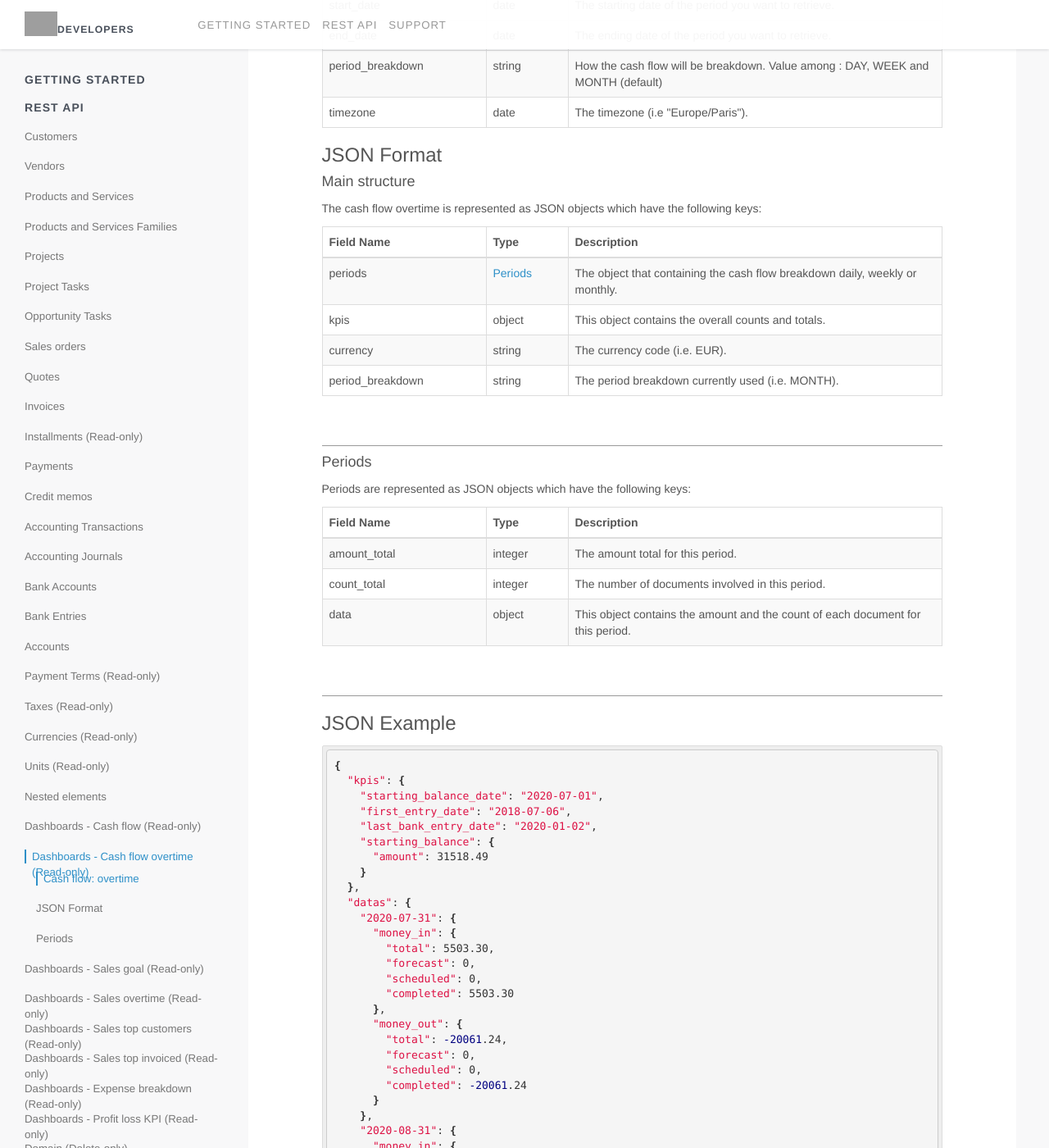
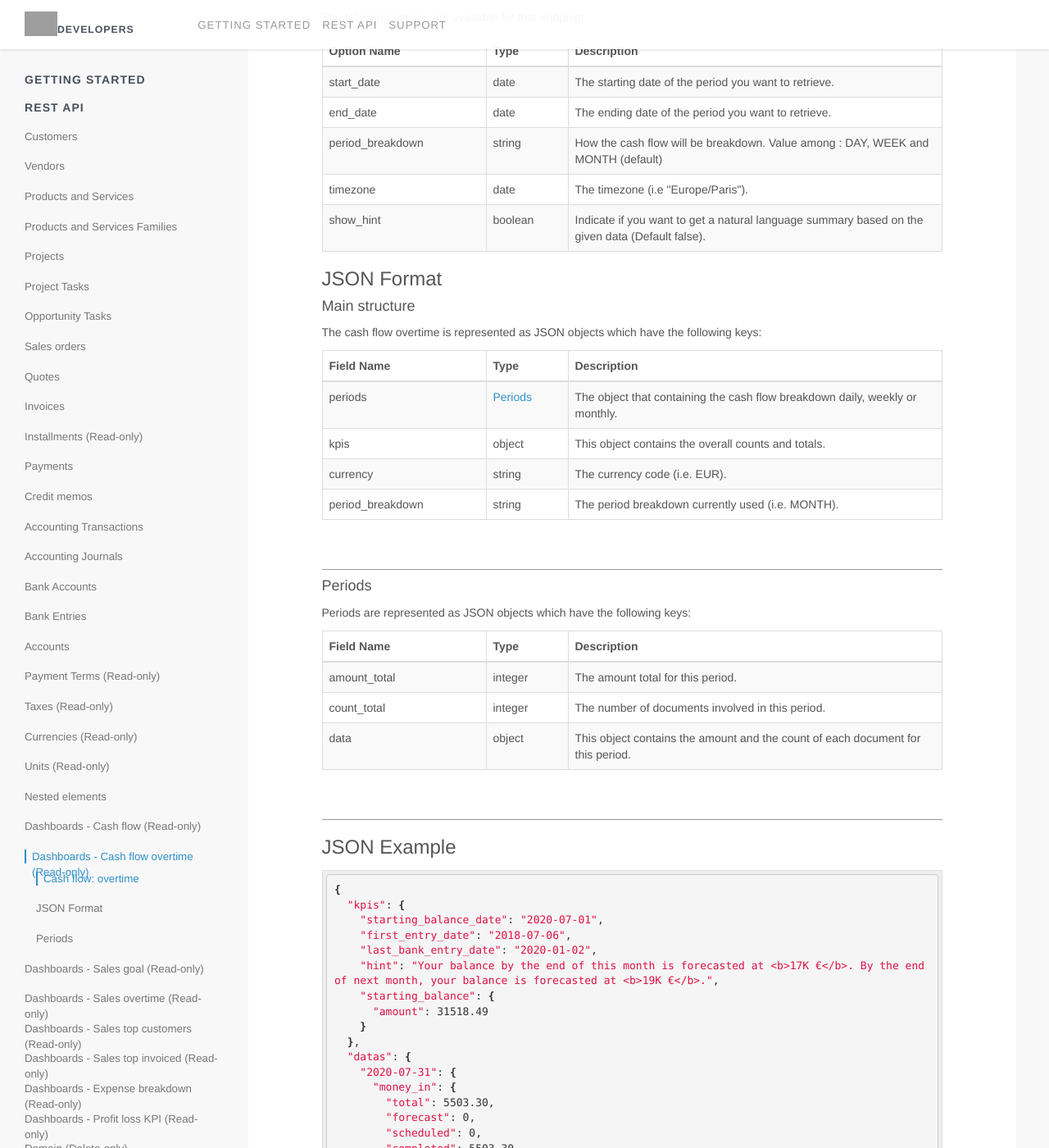
Before and after one commit to myERP/myerp.github.io, a Jekyll site: the page built from docs/1.0/api/index.html, in a window 1280 px wide and 1400 px high, scrolled down 58404 px. Shown: the whole window at 82% size. Built offline with Jekyll 4.4.1, drawn with Linux system fonts in a browser that asks for light colours; nearby versions of some CDN libraries; Markdown is read by kramdown in place of the engine named in the settings; some of the changed text lies outside the part shown; grey boxes are pictures that could not be loaded.

Commit message:
doc: add hint + update json example

```diff
--- a/_includes/1.0/api/cashflow-details.html
+++ b/_includes/1.0/api/cashflow-details.html
@@ -26,6 +26,11 @@
             <td>end_date</td>
             <td>{{ site.format.type.date }}</td>
             <td>The ending date of the period you want to retrieve.</td>
+        </tr>
+        <tr>
+            <td>show_hint</td>
+            <td>{{ site.format.type.boolean }}</td>
+            <td>Indicate if you want to get a natural language summary based on the given data (Default false).</td>
         </tr>
         </tbody>
     </table>
--- a/_includes/1.0/api/cashflow-overtime.html
+++ b/_includes/1.0/api/cashflow-overtime.html
@@ -28,6 +28,11 @@
             <td>timezone</td>
             <td>{{ site.format.type.date }}</td>
             <td>The timezone (i.e "Europe/Paris").</td>
+        </tr>
+        <tr>
+            <td>show_hint</td>
+            <td>{{ site.format.type.boolean }}</td>
+            <td>Indicate if you want to get a natural language summary based on the given data (Default false).</td>
         </tr>
         </tbody>
     </table>
--- a/_includes/1.0/api/json/cash_flow_details.json
+++ b/_includes/1.0/api/json/cash_flow_details.json
@@ -18,7 +18,8 @@
         "count": 2,
         "sum": 3996.00
       }
-    ]
+    ],
+    "hint": "For February, there has been <b>4K €</b> in sales; <b>4K €</b> is remaining to reach the sales goal of <b>8K €</b> by the end of the month."
   },
   "results": [
     {
--- a/_includes/1.0/api/json/cash_flow_overtime.json
+++ b/_includes/1.0/api/json/cash_flow_overtime.json
@@ -3,6 +3,7 @@
     "starting_balance_date": "2020-07-01",
     "first_entry_date": "2018-07-06",
     "last_bank_entry_date": "2020-01-02",
+    "hint": "Your balance by the end of this month is forecasted at <b>17K €</b>. By the end of next month, your balance is forecasted at <b>19K €</b>.",
     "starting_balance": {
       "amount": 31518.49
     }
--- a/_includes/1.0/api/json/profit_loss_kpi.json
+++ b/_includes/1.0/api/json/profit_loss_kpi.json
@@ -1,5 +1,6 @@
 {
   "currency": "EUR",
+  "hint": "Based on your banking activity, your loss is <b>10K €</b> for this period.",
   "data": {
     "income": {
       "amount": 3729.95,
--- a/_includes/1.0/api/profit-loss-kpi.html
+++ b/_includes/1.0/api/profit-loss-kpi.html
@@ -18,6 +18,11 @@
             <td>end_date</td>
             <td>{{ site.format.type.date }}</td>
             <td>The ending date of the period you want to retrieve.</td>
+        </tr>
+        <tr>
+            <td>show_hint</td>
+            <td>{{ site.format.type.boolean }}</td>
+            <td>Indicate if you want to get a natural language summary based on the given data (Default false).</td>
         </tr>
         </tbody>
     </table>
```
